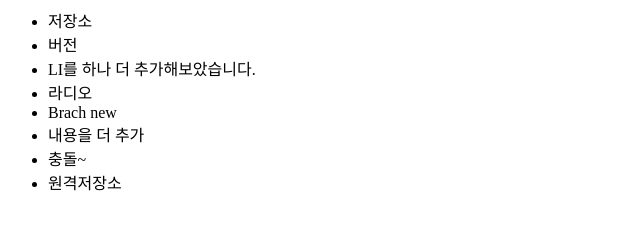
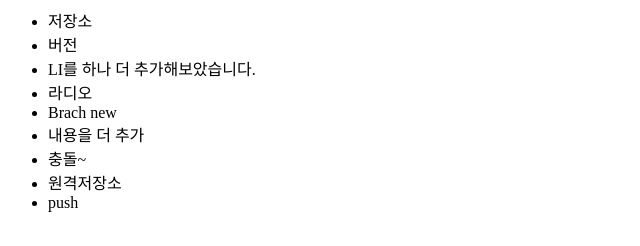
Before and after one commit to inegg/opentutorials_git_inegg, a plain HTML site: page index.html in a window 1280 px wide. Shown: the full height of the page, 0-640 px from the left. Drawn offline with Linux system fonts and the light colour scheme.

Commit message:
push 추가

```diff
--- a/index.html
+++ b/index.html
@@ -14,6 +14,7 @@
 			<li>내용을 더 추가 </li>
 			<li>충돌~</li>
 			<li>원격저장소</li>
+			<li>push</li>
 		</ul>
 	</body>
 </html>
```
